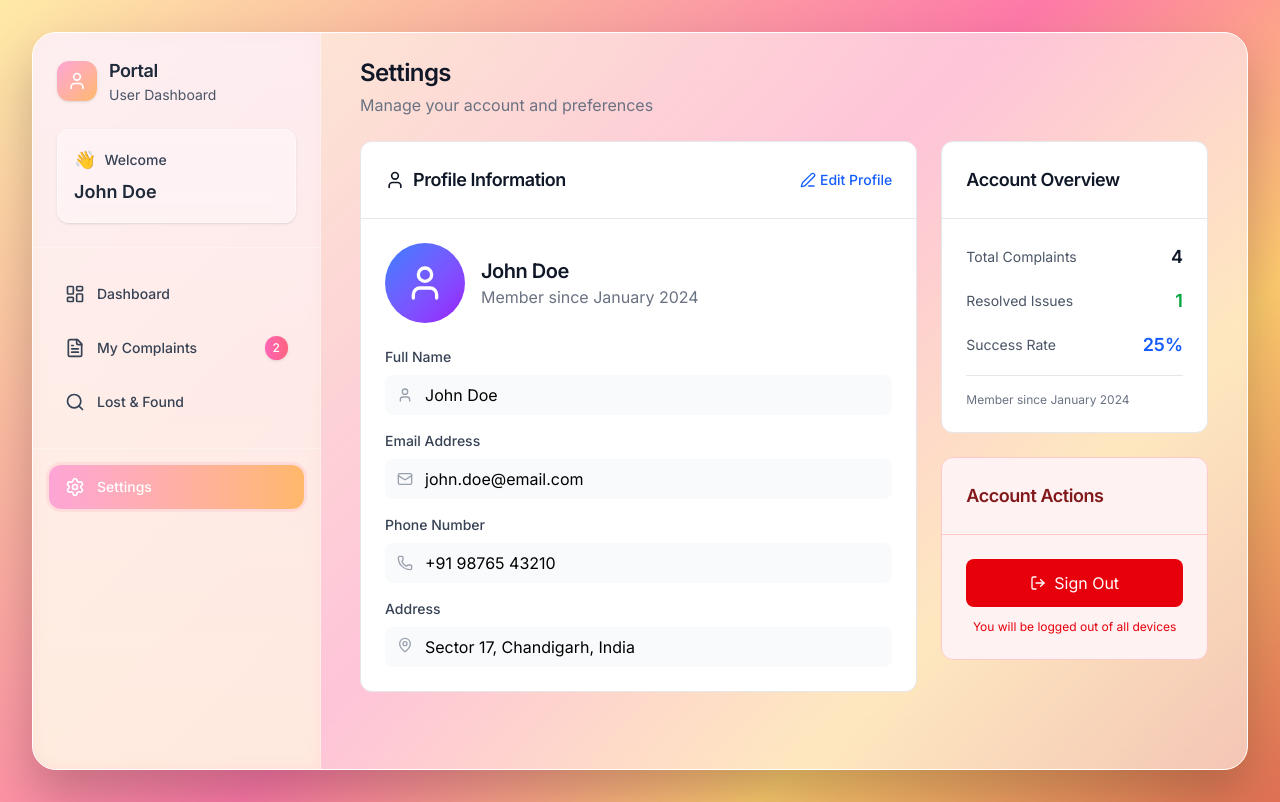
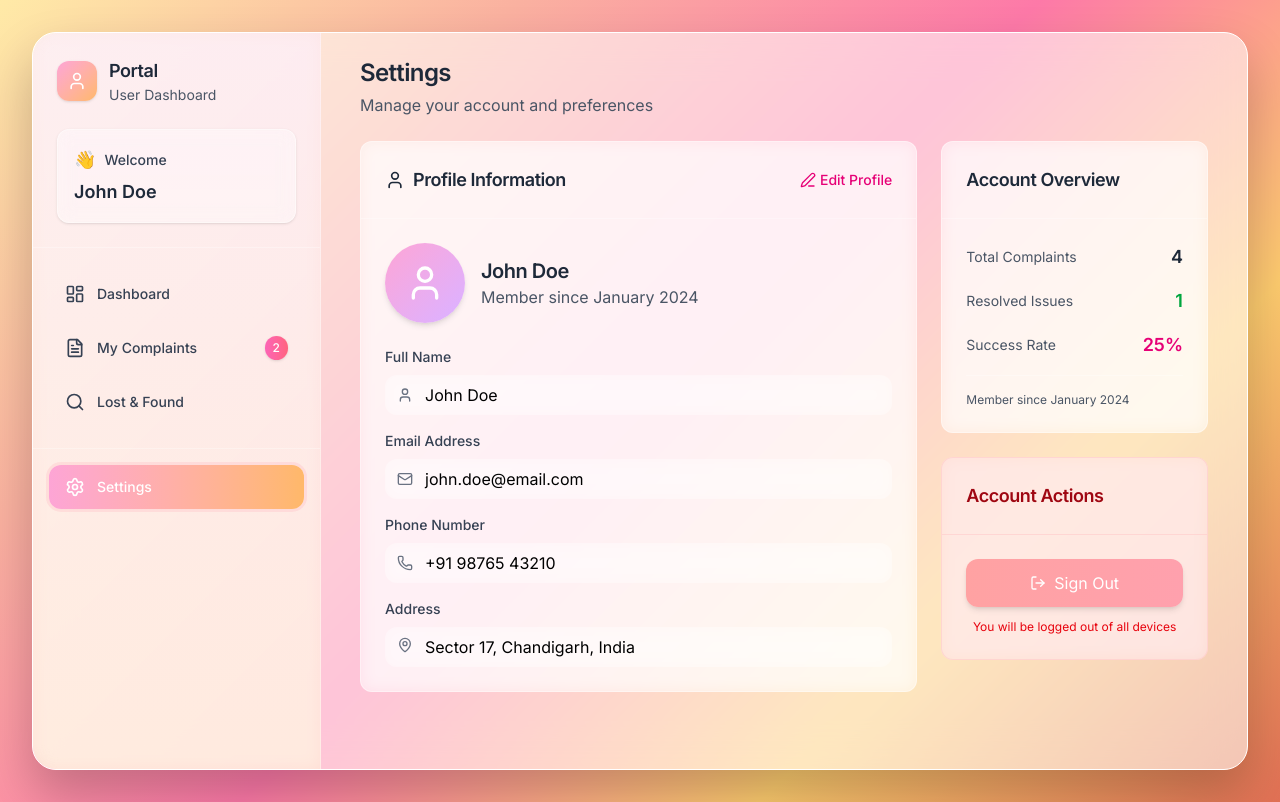
Before and after one commit to Aryanbalodi123/ResolvIt, a React (Vite) app: page /settings in a window 1280 px wide. Both pictures are taken after a click on the button "Settings". Built offline with nearby package versions, Linux system fonts and the light colour scheme.

Commit message:
ui theme change

```diff
--- a/src/pages/Settings.jsx
+++ b/src/pages/Settings.jsx
@@ -53,24 +53,24 @@ const Settings = () => {
       {/* Header */}
       <div className="flex flex-col sm:flex-row sm:items-center sm:justify-between gap-4">
         <div>
-          <h1 className="text-2xl font-semibold text-gray-900 font-['Inter']">Settings</h1>
-          <p className="text-gray-500 mt-1 font-['Inter']">Manage your account and preferences</p>
+          <h1 className="text-2xl font-semibold text-gray-800 font-['Inter']">Settings</h1>
+          <p className="text-gray-600 mt-1 font-['Inter']">Manage your account and preferences</p>
         </div>
       </div>
 
       <div className="grid grid-cols-1 lg:grid-cols-3 gap-6">
         {/* Profile Section */}
-        <div className="lg:col-span-2 bg-white rounded-xl border border-gray-200">
-          <div className="p-6 border-b border-gray-200">
+        <div className="lg:col-span-2 bg-white/40 backdrop-blur-sm rounded-xl border border-white/40">
+          <div className="p-6 border-b border-white/30">
             <div className="flex items-center justify-between">
-              <h2 className="text-lg font-semibold text-gray-900 font-['Inter'] flex items-center">
+              <h2 className="text-lg font-semibold text-gray-800 font-['Inter'] flex items-center">
                 <User className="w-5 h-5 mr-2" />
                 Profile Information
               </h2>
               {!isEditing ? (
                 <button
                   onClick={() => setIsEditing(true)}
-                  className="text-blue-600 hover:text-blue-700 font-medium text-sm font-['Inter'] flex items-center"
+                  className="text-pink-600 hover:text-pink-700 font-medium text-sm font-['Inter'] flex items-center"
                 >
                   <Edit3 className="w-4 h-4 mr-1" />
                   Edit Profile
@@ -79,14 +79,14 @@ const Settings = () => {
                 <div className="flex space-x-2">
                   <button
                     onClick={handleSave}
-                    className="bg-blue-600 text-white px-3 py-1 rounded-lg text-sm font-medium hover:bg-blue-700 transition-colors font-['Inter'] flex items-center"
+                    className="bg-gradient-to-r from-pink-300 to-rose-300 text-white px-3 py-1 rounded-xl text-sm font-medium hover:from-pink-400 hover:to-rose-400 transition-all duration-200 font-['Inter'] flex items-center shadow-md"
                   >
                     <Save className="w-4 h-4 mr-1" />
                     Save
                   </button>
                   <button
                     onClick={handleCancel}
-                    className="bg-gray-100 text-gray-700 px-3 py-1 rounded-lg text-sm font-medium hover:bg-gray-200 transition-colors font-['Inter'] flex items-center"
+                    className="bg-white/30 text-gray-700 px-3 py-1 rounded-xl text-sm font-medium hover:bg-white/40 transition-colors font-['Inter'] flex items-center backdrop-blur-sm"
                   >
                     <X className="w-4 h-4 mr-1" />
                     Cancel
@@ -100,18 +100,18 @@ const Settings = () => {
             {/* Profile Picture */}
             <div className="flex items-center space-x-4">
               <div className="relative">
-                <div className="w-20 h-20 bg-gradient-to-br from-blue-500 to-purple-600 rounded-full flex items-center justify-center">
+                <div className="w-20 h-20 bg-gradient-to-br from-pink-300 to-purple-300 rounded-full flex items-center justify-center shadow-md">
                   <User className="w-10 h-10 text-white" />
                 </div>
                 {isEditing && (
-                  <button className="absolute -bottom-1 -right-1 bg-blue-600 text-white p-2 rounded-full hover:bg-blue-700 transition-colors">
+                  <button className="absolute -bottom-1 -right-1 bg-gradient-to-r from-pink-300 to-rose-300 text-white p-2 rounded-full hover:from-pink-400 hover:to-rose-400 transition-all duration-200 shadow-md">
                     <Camera className="w-3 h-3" />
                   </button>
                 )}
               </div>
               <div>
-                <h3 className="text-xl font-semibold text-gray-900 font-['Inter']">{userProfile.name}</h3>
-                <p className="text-gray-500 font-['Inter']">Member since {userProfile.joinDate}</p>
+                <h3 className="text-xl font-semibold text-gray-800 font-['Inter']">{userProfile.name}</h3>
+                <p className="text-gray-600 font-['Inter']">Member since {userProfile.joinDate}</p>
               </div>
             </div>
 
@@ -124,11 +124,11 @@ const Settings = () => {
                     type="text"
                     value={editedProfile.name}
                     onChange={(e) => setEditedProfile({...editedProfile, name: e.target.value})}
-                    className="w-full px-3 py-2 border border-gray-200 rounded-lg focus:ring-2 focus:ring-blue-500 focus:border-transparent font-['Inter']"
+                    className="w-full px-3 py-2 bg-white/60 border border-white/40 rounded-xl focus:ring-2 focus:ring-pink-300/50 focus:border-transparent font-['Inter'] backdrop-blur-sm"
                   />
                 ) : (
-                  <div className="flex items-center px-3 py-2 bg-gray-50 rounded-lg font-['Inter']">
-                    <User className="w-4 h-4 mr-3 text-gray-400" />
+                  <div className="flex items-center px-3 py-2 bg-white/20 rounded-xl font-['Inter'] backdrop-blur-sm">
+                    <User className="w-4 h-4 mr-3 text-gray-500" />
                     {userProfile.name}
                   </div>
                 )}
@@ -141,11 +141,11 @@ const Settings = () => {
                     type="email"
                     value={editedProfile.email}
                     onChange={(e) => setEditedProfile({...editedProfile, email: e.target.value})}
-                    className="w-full px-3 py-2 border border-gray-200 rounded-lg focus:ring-2 focus:ring-blue-500 focus:border-transparent font-['Inter']"
+                    className="w-full px-3 py-2 bg-white/60 border border-white/40 rounded-xl focus:ring-2 focus:ring-pink-300/50 focus:border-transparent font-['Inter'] backdrop-blur-sm"
                   />
                 ) : (
-                  <div className="flex items-center px-3 py-2 bg-gray-50 rounded-lg font-['Inter']">
-                    <Mail className="w-4 h-4 mr-3 text-gray-400" />
+                  <div className="flex items-center px-3 py-2 bg-white/20 rounded-xl font-['Inter'] backdrop-blur-sm">
+                    <Mail className="w-4 h-4 mr-3 text-gray-500" />
                     {userProfile.email}
                   </div>
                 )}
@@ -158,11 +158,11 @@ const Settings = () => {
                     type="tel"
                     value={editedProfile.phone}
                     onChange={(e) => setEditedProfile({...editedProfile, phone: e.target.value})}
-                    className="w-full px-3 py-2 border border-gray-200 rounded-lg focus:ring-2 focus:ring-blue-500 focus:border-transparent font-['Inter']"
+                    className="w-full px-3 py-2 bg-white/60 border border-white/40 rounded-xl focus:ring-2 focus:ring-pink-300/50 focus:border-transparent font-['Inter'] backdrop-blur-sm"
                   />
                 ) : (
-                  <div className="flex items-center px-3 py-2 bg-gray-50 rounded-lg font-['Inter']">
-                    <Phone className="w-4 h-4 mr-3 text-gray-400" />
+                  <div className="flex items-center px-3 py-2 bg-white/20 rounded-xl font-['Inter'] backdrop-blur-sm">
+                    <Phone className="w-4 h-4 mr-3 text-gray-500" />
                     {userProfile.phone}
                   </div>
                 )}
@@ -175,11 +175,11 @@ const Settings = () => {
                     value={editedProfile.address}
                     onChange={(e) => setEditedProfile({...editedProfile, address: e.target.value})}
                     rows={2}
-                    className="w-full px-3 py-2 border border-gray-200 rounded-lg focus:ring-2 focus:ring-blue-500 focus:border-transparent font-['Inter']"
+                    className="w-full px-3 py-2 bg-white/60 border border-white/40 rounded-xl focus:ring-2 focus:ring-pink-300/50 focus:border-transparent font-['Inter'] backdrop-blur-sm"
                   />
                 ) : (
-                  <div className="flex items-start px-3 py-2 bg-gray-50 rounded-lg font-['Inter']">
-                    <MapPin className="w-4 h-4 mr-3 text-gray-400 mt-0.5" />
+                  <div className="flex items-start px-3 py-2 bg-white/20 rounded-xl font-['Inter'] backdrop-blur-sm">
+                    <MapPin className="w-4 h-4 mr-3 text-gray-500 mt-0.5" />
                     {userProfile.address}
                   </div>
                 )}
@@ -188,8 +188,8 @@ const Settings = () => {
 
             {/* Password Section (only show in edit mode) */}
             {isEditing && (
-              <div className="pt-6 border-t border-gray-200">
-                <h3 className="text-lg font-medium text-gray-900 mb-4 font-['Inter'] flex items-center">
+              <div className="pt-6 border-t border-white/30">
+                <h3 className="text-lg font-medium text-gray-800 mb-4 font-['Inter'] flex items-center">
                   <Shield className="w-5 h-5 mr-2" />
                   Change Password
                 </h3>
@@ -199,7 +199,7 @@ const Settings = () => {
                     <div className="relative">
                       <input
                         type={showPassword ? "text" : "password"}
-                        className="w-full px-3 py-2 pr-10 border border-gray-200 rounded-lg focus:ring-2 focus:ring-blue-500 focus:border-transparent font-['Inter']"
+                        className="w-full px-3 py-2 pr-10 bg-white/60 border border-white/40 rounded-xl focus:ring-2 focus:ring-pink-300/50 focus:border-transparent font-['Inter'] backdrop-blur-sm"
                         placeholder="Enter current password"
                       />
                       <button
@@ -208,9 +208,9 @@ const Settings = () => {
                         className="absolute inset-y-0 right-0 pr-3 flex items-center"
                       >
                         {showPassword ? (
-                          <EyeOff className="w-4 h-4 text-gray-400" />
+                          <EyeOff className="w-4 h-4 text-gray-500" />
                         ) : (
-                          <Eye className="w-4 h-4 text-gray-400" />
+                          <Eye className="w-4 h-4 text-gray-500" />
                         )}
                       </button>
                     </div>
@@ -219,7 +219,7 @@ const Settings = () => {
                     <label className="block text-sm font-medium text-gray-700 mb-2 font-['Inter']">New Password</label>
                     <input
                       type="password"
-                      className="w-full px-3 py-2 border border-gray-200 rounded-lg focus:ring-2 focus:ring-blue-500 focus:border-transparent font-['Inter']"
+                      className="w-full px-3 py-2 bg-white/60 border border-white/40 rounded-xl focus:ring-2 focus:ring-pink-300/50 focus:border-transparent font-['Inter'] backdrop-blur-sm"
                       placeholder="Enter new password"
                     />
                   </div>
@@ -227,7 +227,7 @@ const Settings = () => {
                     <label className="block text-sm font-medium text-gray-700 mb-2 font-['Inter']">Confirm New Password</label>
                     <input
                       type="password"
-                      className="w-full px-3 py-2 border border-gray-200 rounded-lg focus:ring-2 focus:ring-blue-500 focus:border-transparent font-['Inter']"
+                      className="w-full px-3 py-2 bg-white/60 border border-white/40 rounded-xl focus:ring-2 focus:ring-pink-300/50 focus:border-transparent font-['Inter'] backdrop-blur-sm"
                       placeholder="Confirm new password"
                     />
                   </div>
@@ -240,14 +240,14 @@ const Settings = () => {
         {/* Account Stats & Quick Actions */}
         <div className="space-y-6">
           {/* Account Statistics */}
-          <div className="bg-white rounded-xl border border-gray-200">
-            <div className="p-6 border-b border-gray-200">
-              <h2 className="text-lg font-semibold text-gray-900 font-['Inter']">Account Overview</h2>
+          <div className="bg-white/40 backdrop-blur-sm rounded-xl border border-white/40">
+            <div className="p-6 border-b border-white/30">
+              <h2 className="text-lg font-semibold text-gray-800 font-['Inter']">Account Overview</h2>
             </div>
             <div className="p-6 space-y-4">
               <div className="flex items-center justify-between">
                 <span className="text-sm text-gray-600 font-['Inter']">Total Complaints</span>
-                <span className="text-lg font-semibold text-gray-900 font-['Inter']">{userProfile.totalComplaints}</span>
+                <span className="text-lg font-semibold text-gray-800 font-['Inter']">{userProfile.totalComplaints}</span>
               </div>
               <div className="flex items-center justify-between">
                 <span className="text-sm text-gray-600 font-['Inter']">Resolved Issues</span>
@@ -255,12 +255,12 @@ const Settings = () => {
               </div>
               <div className="flex items-center justify-between">
                 <span className="text-sm text-gray-600 font-['Inter']">Success Rate</span>
-                <span className="text-lg font-semibold text-blue-600 font-['Inter']">
+                <span className="text-lg font-semibold text-pink-600 font-['Inter']">
                   {userProfile.totalComplaints > 0 ? Math.round((userProfile.resolvedComplaints / userProfile.totalComplaints) * 100) : 0}%
                 </span>
               </div>
-              <div className="pt-4 border-t border-gray-200">
-                <div className="text-xs text-gray-500 font-['Inter']">
+              <div className="pt-4 border-t border-white/30">
+                <div className="text-xs text-gray-600 font-['Inter']">
                   Member since {userProfile.joinDate}
                 </div>
               </div>
@@ -268,14 +268,14 @@ const Settings = () => {
           </div>
 
           {/* Danger Zone */}
-          <div className="bg-red-50 border border-red-200 rounded-xl">
-            <div className="p-6 border-b border-red-200">
-              <h2 className="text-lg font-semibold text-red-900 font-['Inter']">Account Actions</h2>
+          <div className="bg-red-100/60 border border-red-200/60 rounded-xl backdrop-blur-sm">
+            <div className="p-6 border-b border-red-200/60">
+              <h2 className="text-lg font-semibold text-red-800 font-['Inter']">Account Actions</h2>
             </div>
             <div className="p-6 space-y-3">
               <button
                 onClick={() => setShowLogoutModal(true)}
-                className="w-full p-3 bg-red-600 text-white rounded-lg hover:bg-red-700 transition-colors font-['Inter'] flex items-center justify-center"
+                className="w-full p-3 bg-gradient-to-r from-red-300 to-rose-300 text-white rounded-xl hover:from-red-400 hover:to-rose-400 transition-all duration-200 font-['Inter'] flex items-center justify-center shadow-md"
               >
                 <LogOut className="w-4 h-4 mr-2" />
                 Sign Out
@@ -290,15 +290,15 @@ const Settings = () => {
 
       {/* Logout Confirmation Modal */}
       {showLogoutModal && (
-        <div className="fixed inset-0 bg-black bg-opacity-50 flex items-center justify-center p-4 z-50">
-          <div className="bg-white rounded-xl max-w-md w-full p-6">
+        <div className="fixed inset-0 bg-black/50 backdrop-blur-sm flex items-center justify-center p-4 z-50">
+          <div className="bg-white/90 backdrop-blur-md rounded-xl max-w-md w-full p-6 border border-white/40">
             <div className="flex items-center space-x-3 mb-4">
-              <div className="w-12 h-12 bg-red-100 rounded-full flex items-center justify-center">
+              <div className="w-12 h-12 bg-red-100/80 rounded-full flex items-center justify-center backdrop-blur-sm">
                 <LogOut className="w-6 h-6 text-red-600" />
               </div>
               <div>
-                <h3 className="text-lg font-semibold text-gray-900 font-['Inter']">Sign Out</h3>
-                <p className="text-gray-500 font-['Inter']">Are you sure you want to sign out?</p>
+                <h3 className="text-lg font-semibold text-gray-800 font-['Inter']">Sign Out</h3>
+                <p className="text-gray-600 font-['Inter']">Are you sure you want to sign out?</p>
               </div>
             </div>
 
@@ -309,13 +309,13 @@ const Settings = () => {
             <div className="flex space-x-3">
               <button
                 onClick={handleLogout}
-                className="flex-1 bg-red-600 text-white py-2 px-4 rounded-lg font-medium hover:bg-red-700 transition-colors font-['Inter']"
+                className="flex-1 bg-gradient-to-r from-red-300 to-rose-300 text-white py-2 px-4 rounded-xl font-medium hover:from-red-400 hover:to-rose-400 transition-all duration-200 font-['Inter'] shadow-md"
               >
                 Yes, Sign Out
               </button>
               <button
                 onClick={() => setShowLogoutModal(false)}
-                className="flex-1 bg-gray-100 text-gray-700 py-2 px-4 rounded-lg font-medium hover:bg-gray-200 transition-colors font-['Inter']"
+                className="flex-1 bg-white/30 text-gray-700 py-2 px-4 rounded-xl font-medium hover:bg-white/40 transition-colors font-['Inter'] backdrop-blur-sm"
               >
                 Cancel
               </button>
```
